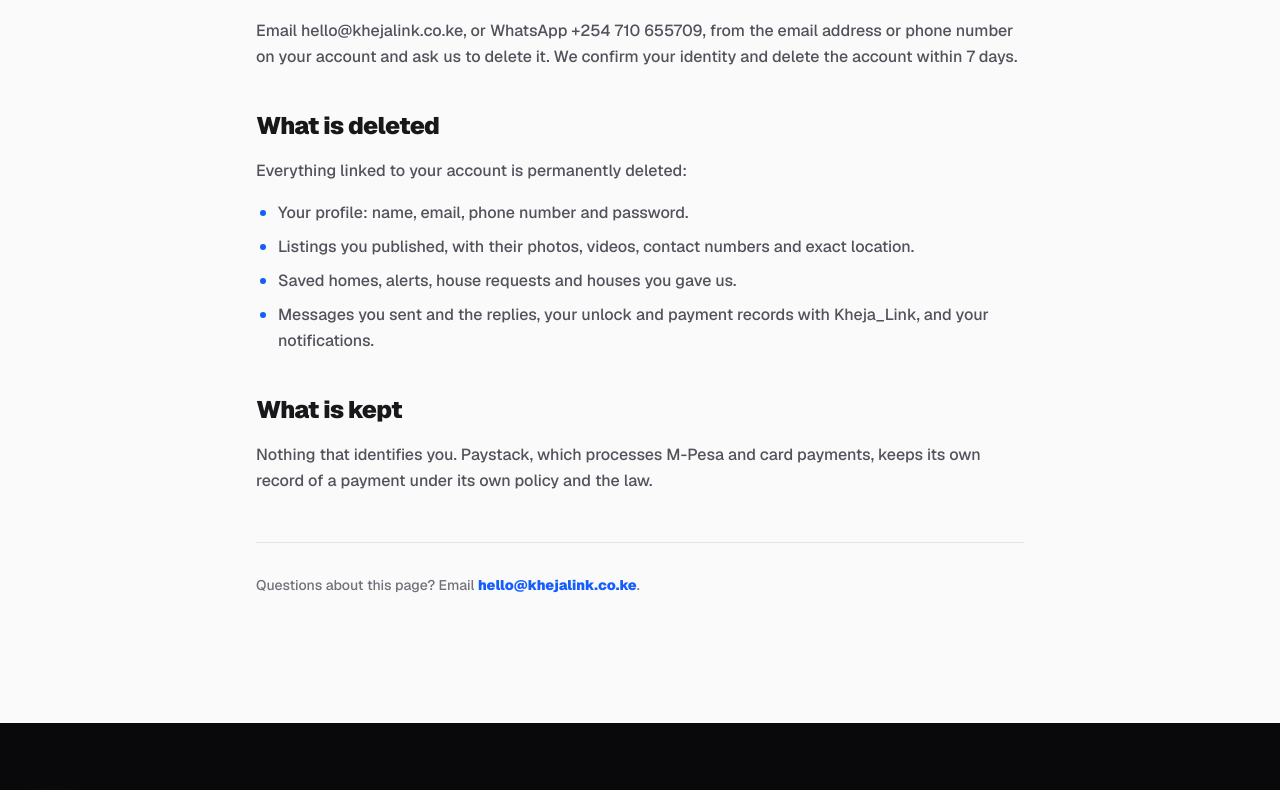
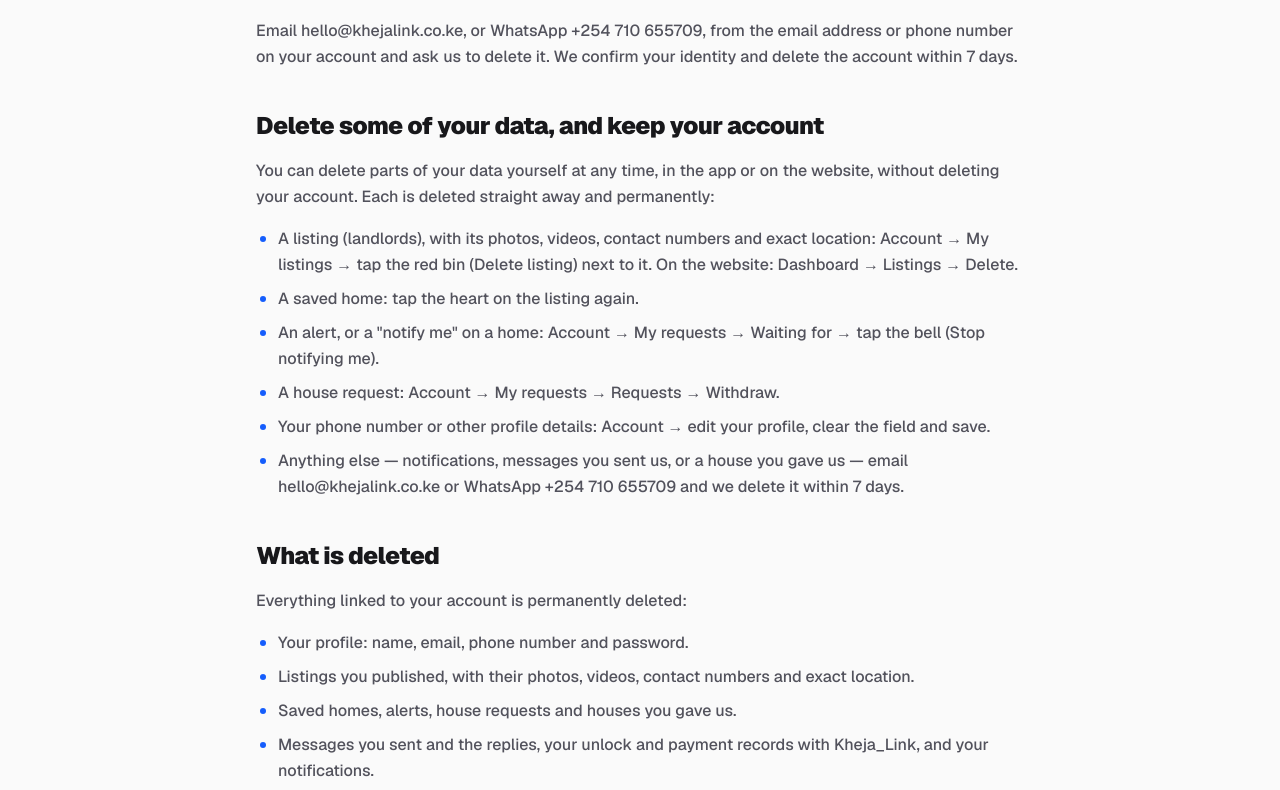
Before and after one commit to skiialpha001/Kheja_link, a Next.js app: page /delete-account in a window 1280 px wide. Shown: the part 850-1640 px from the top of the page. Built offline with nearby package versions, Linux system fonts and the light colour scheme; no server answers.

Commit message:
Delete-account page: how to delete some data and keep the account
For the Google Play Data safety form's partial-deletion link.

```diff
--- a/src/app/delete-account/page.tsx
+++ b/src/app/delete-account/page.tsx
@@ -37,6 +37,21 @@
     ],
   },
   {
+    id: "some-data",
+    heading: "Delete some of your data, and keep your account",
+    paragraphs: [
+      "You can delete parts of your data yourself at any time, in the app or on the website, without deleting your account. Each is deleted straight away and permanently:",
+    ],
+    bullets: [
+      "A listing (landlords), with its photos, videos, contact numbers and exact location: Account → My listings → tap the red bin (Delete listing) next to it. On the website: Dashboard → Listings → Delete.",
+      "A saved home: tap the heart on the listing again.",
+      "An alert, or a \"notify me\" on a home: Account → My requests → Waiting for → tap the bell (Stop notifying me).",
+      "A house request: Account → My requests → Requests → Withdraw.",
+      "Your phone number or other profile details: Account → edit your profile, clear the field and save.",
+      "Anything else — notifications, messages you sent us, or a house you gave us — email hello@khejalink.co.ke or WhatsApp +254 710 655709 and we delete it within 7 days.",
+    ],
+  },
+  {
     heading: "What is deleted",
     paragraphs: ["Everything linked to your account is permanently deleted:"],
     bullets: [
```
